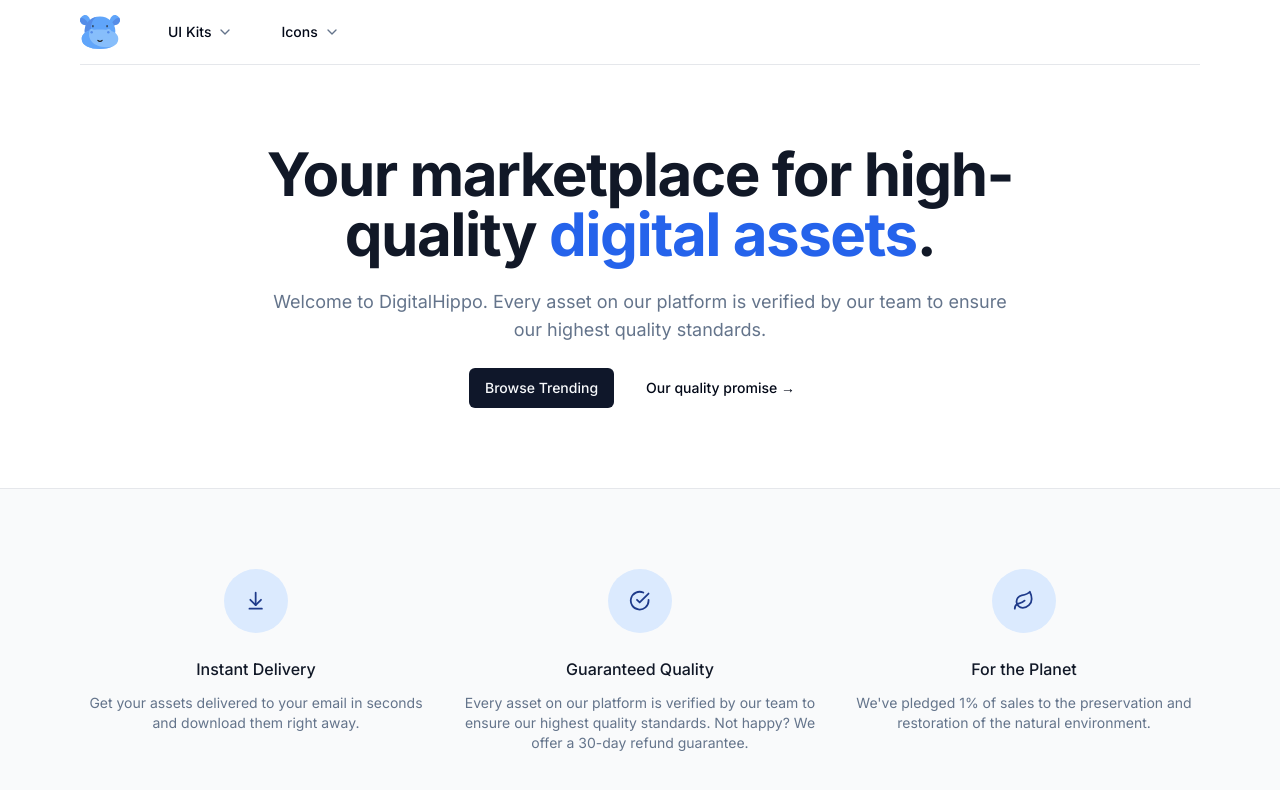
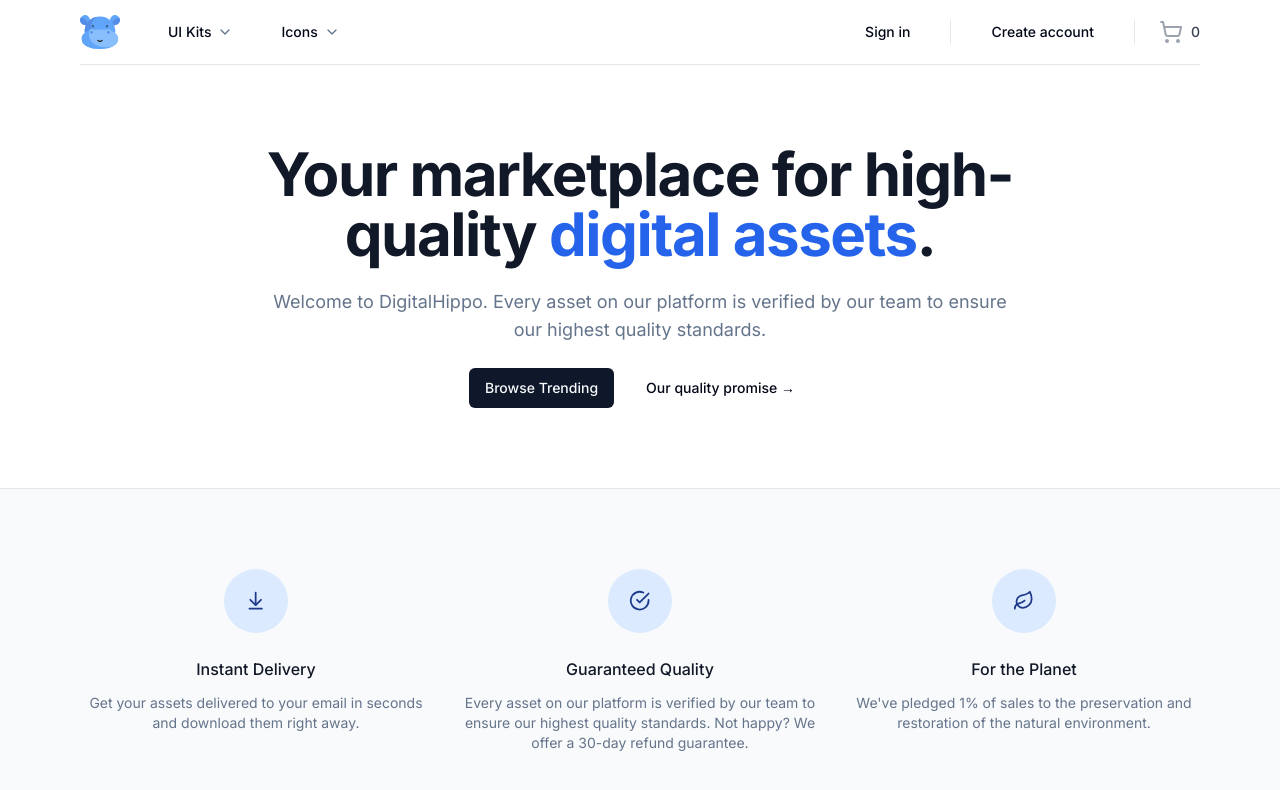
Before and after one commit to aaronwai/eshop_cms, a Next.js app: page / in a window 1280 px wide. Shown: the top 790 px of the page. Built offline with nearby package versions, Linux system fonts and the light colour scheme.

Commit message:
Step 4 : Navbar right side

```diff
--- a/package.json
+++ b/package.json
@@ -9,6 +9,7 @@
     "lint": "next lint"
   },
   "dependencies": {
+    "@radix-ui/react-dialog": "^1.0.5",
     "@radix-ui/react-slot": "^1.0.2",
     "class-variance-authority": "^0.7.0",
     "clsx": "^2.1.0",
--- /dev/null
+++ b/src/components/Cart.tsx
@@ -0,0 +1,33 @@
+"use client";
+import { ShoppingCart } from "lucide-react";
+import {
+  Sheet,
+  SheetContent,
+  SheetHeader,
+  SheetTitle,
+  SheetTrigger,
+} from "./ui/sheet";
+
+const Cart = () => {
+    const itemCount = 0
+  return (
+    <Sheet>
+      <SheetTrigger className='group -m-2 flex items-center p-2'>
+        <ShoppingCart
+          aria-hidden='true'
+          className='h-6 w-6 flex-shrink-0 text-gray-400 group-hover:text-gray-500'
+        />
+        <span className='ml-2 text-sm font-medium text-gray-700 group-hover:text-gray-800'>
+          0
+        </span>
+      </SheetTrigger>
+      <SheetContent className='flex w-full flex-col pr-0 sm:max-w-lg'>
+        <SheetHeader className='space-y-2.5 pr-6'>
+          <SheetTitle>Cart (0)</SheetTitle>
+        </SheetHeader>
+      </SheetContent>
+    </Sheet>
+  );
+};
+
+export default Cart;
--- a/src/components/Navbar.tsx
+++ b/src/components/Navbar.tsx
@@ -2,8 +2,11 @@
 import MaxWidthWrapper from "./MaxWidthWrapper";
 import { Icons } from "./Icons";
 import NavItems from "./NavItems";
+import { buttonVariants } from "./ui/button";
+import Cart from "./Cart";
 
 const Navbar = async () => {
+  const user = null;
   return (
     <div className='bg-white sticky z-50 top-0 inset-x-0 h-16'>
       <header className='relative bg-white'>
@@ -18,6 +21,50 @@
               <div className='hidden z-50 lg:ml-8 lg:block lg:self-stretch'>
                 <NavItems />
               </div>
+              {/* add the right side of the navbar */}
+              <div className='ml-auto flex items-center'>
+                <div className='hidden lg:flex lg:flex-1 lg:items-center lg:justify-end lg:space-x-6'>
+                  {user ? null : (
+                    <Link
+                      href='/sign-in'
+                      className={buttonVariants({
+                        variant: "ghost",
+                      })}
+                    >
+                      Sign in
+                    </Link>
+                  )}
+                  {user ? null : (
+                    <span className='h-6 w-px bg-gray-200' aria-hidden='true' />
+                  )}
+                  {user ? (
+                    <UserAccountNav user={user} />
+                  ) : (
+                    <Link
+                      href='/sign-up'
+                      className={buttonVariants({
+                        variant: "ghost",
+                      })}
+                    >
+                      Create account
+                    </Link>
+                  )}
+                  {user ? (
+                    <span className='h-6 w-px bg-gray-200' aria-hidden='true' />
+                  ) : null}
+                  {user ? null : (
+                    <div className='flex lg:ml-6'>
+                      <span
+                        className='h-6 w-px bg-gray-200'
+                        aria-hidden='true'
+                      />
+                    </div>
+                  )}
+                  <div className='ml-4 flow-root lg:ml-6'>
+                    <Cart />
+                  </div>
+                </div>
+              </div>
             </div>
           </div>
         </MaxWidthWrapper>
--- /dev/null
+++ b/src/components/ui/sheet.tsx
@@ -0,0 +1,140 @@
+"use client"
+
+import * as React from "react"
+import * as SheetPrimitive from "@radix-ui/react-dialog"
+import { cva, type VariantProps } from "class-variance-authority"
+import { X } from "lucide-react"
+
+import { cn } from "@/lib/utils"
+
+const Sheet = SheetPrimitive.Root
+
+const SheetTrigger = SheetPrimitive.Trigger
+
+const SheetClose = SheetPrimitive.Close
+
+const SheetPortal = SheetPrimitive.Portal
+
+const SheetOverlay = React.forwardRef<
+  React.ElementRef<typeof SheetPrimitive.Overlay>,
+  React.ComponentPropsWithoutRef<typeof SheetPrimitive.Overlay>
+>(({ className, ...props }, ref) => (
+  <SheetPrimitive.Overlay
+    className={cn(
+      "fixed inset-0 z-50 bg-black/80  data-[state=open]:animate-in data-[state=closed]:animate-out data-[state=closed]:fade-out-0 data-[state=open]:fade-in-0",
+      className
+    )}
+    {...props}
+    ref={ref}
+  />
+))
+SheetOverlay.displayName = SheetPrimitive.Overlay.displayName
+
+const sheetVariants = cva(
+  "fixed z-50 gap-4 bg-background p-6 shadow-lg transition ease-in-out data-[state=open]:animate-in data-[state=closed]:animate-out data-[state=closed]:duration-300 data-[state=open]:duration-500",
+  {
+    variants: {
+      side: {
+        top: "inset-x-0 top-0 border-b data-[state=closed]:slide-out-to-top data-[state=open]:slide-in-from-top",
+        bottom:
+          "inset-x-0 bottom-0 border-t data-[state=closed]:slide-out-to-bottom data-[state=open]:slide-in-from-bottom",
+        left: "inset-y-0 left-0 h-full w-3/4 border-r data-[state=closed]:slide-out-to-left data-[state=open]:slide-in-from-left sm:max-w-sm",
+        right:
+          "inset-y-0 right-0 h-full w-3/4  border-l data-[state=closed]:slide-out-to-right data-[state=open]:slide-in-from-right sm:max-w-sm",
+      },
+    },
+    defaultVariants: {
+      side: "right",
+    },
+  }
+)
+
+interface SheetContentProps
+  extends React.ComponentPropsWithoutRef<typeof SheetPrimitive.Content>,
+    VariantProps<typeof sheetVariants> {}
+
+const SheetContent = React.forwardRef<
+  React.ElementRef<typeof SheetPrimitive.Content>,
+  SheetContentProps
+>(({ side = "right", className, children, ...props }, ref) => (
+  <SheetPortal>
+    <SheetOverlay />
+    <SheetPrimitive.Content
+      ref={ref}
+      className={cn(sheetVariants({ side }), className)}
+      {...props}
+    >
+      {children}
+      <SheetPrimitive.Close className="absolute right-4 top-4 rounded-sm opacity-70 ring-offset-background transition-opacity hover:opacity-100 focus:outline-none focus:ring-2 focus:ring-ring focus:ring-offset-2 disabled:pointer-events-none data-[state=open]:bg-secondary">
+        <X className="h-4 w-4" />
+        <span className="sr-only">Close</span>
+      </SheetPrimitive.Close>
+    </SheetPrimitive.Content>
+  </SheetPortal>
+))
+SheetContent.displayName = SheetPrimitive.Content.displayName
+
+const SheetHeader = ({
+  className,
+  ...props
+}: React.HTMLAttributes<HTMLDivElement>) => (
+  <div
+    className={cn(
+      "flex flex-col space-y-2 text-center sm:text-left",
+      className
+    )}
+    {...props}
+  />
+)
+SheetHeader.displayName = "SheetHeader"
+
+const SheetFooter = ({
+  className,
+  ...props
+}: React.HTMLAttributes<HTMLDivElement>) => (
+  <div
+    className={cn(
+      "flex flex-col-reverse sm:flex-row sm:justify-end sm:space-x-2",
+      className
+    )}
+    {...props}
+  />
+)
+SheetFooter.displayName = "SheetFooter"
+
+const SheetTitle = React.forwardRef<
+  React.ElementRef<typeof SheetPrimitive.Title>,
+  React.ComponentPropsWithoutRef<typeof SheetPrimitive.Title>
+>(({ className, ...props }, ref) => (
+  <SheetPrimitive.Title
+    ref={ref}
+    className={cn("text-lg font-semibold text-foreground", className)}
+    {...props}
+  />
+))
+SheetTitle.displayName = SheetPrimitive.Title.displayName
+
+const SheetDescription = React.forwardRef<
+  React.ElementRef<typeof SheetPrimitive.Description>,
+  React.ComponentPropsWithoutRef<typeof SheetPrimitive.Description>
+>(({ className, ...props }, ref) => (
+  <SheetPrimitive.Description
+    ref={ref}
+    className={cn("text-sm text-muted-foreground", className)}
+    {...props}
+  />
+))
+SheetDescription.displayName = SheetPrimitive.Description.displayName
+
+export {
+  Sheet,
+  SheetPortal,
+  SheetOverlay,
+  SheetTrigger,
+  SheetClose,
+  SheetContent,
+  SheetHeader,
+  SheetFooter,
+  SheetTitle,
+  SheetDescription,
+}
```
Also changed, not shown: 1 other file (tests, documents, lock files or other folders).
